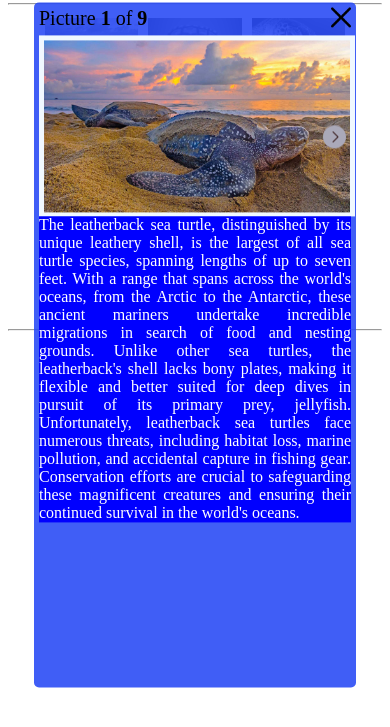
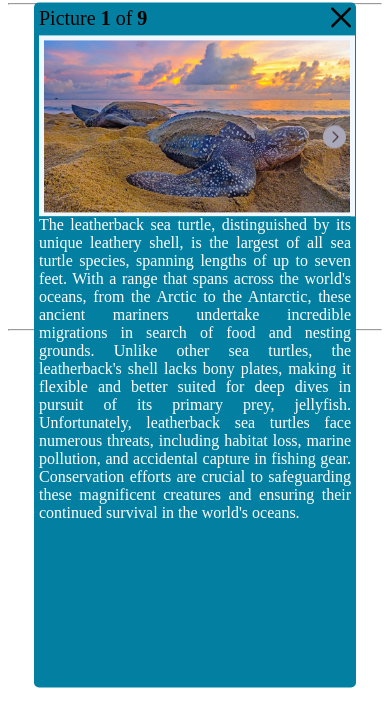
Before and after one commit to nimesha-savinda/Gallery, a plain HTML site: page index.html in a window 390 px wide. Both pictures are taken after a click on the picture 91 px from the left and 121 px from the top of the page. Shown: the part 77-804 px from the top of the page. Drawn offline with Linux system fonts and the light colour scheme.

```diff
--- a/stylesheet.css
+++ b/stylesheet.css
@@ -54,7 +54,7 @@ h1{
    left: 50%;
    transform: translate(-50%,-50%);
    /*background-image: url(Images/ocean\ pattern.jpg);*/
-   background-color: rgba(38, 72, 245, 0.88);
+   background-color: rgb(3, 128, 161);
    padding: 5px 5px 5px 5px;
    border-radius: 5px;
    opacity: 0;
@@ -137,7 +137,7 @@ p{
     font-family: "Baskerville Old Face";
     display: flex;
     text-align: justify;
-    background-color: blue;
+    background-color: #0380a1;
 
 }
 .description1{
```
